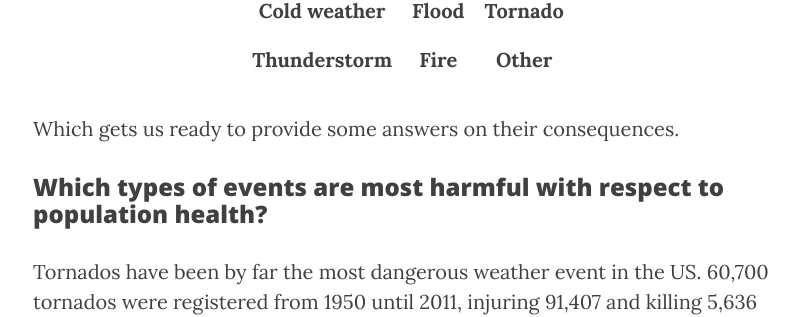
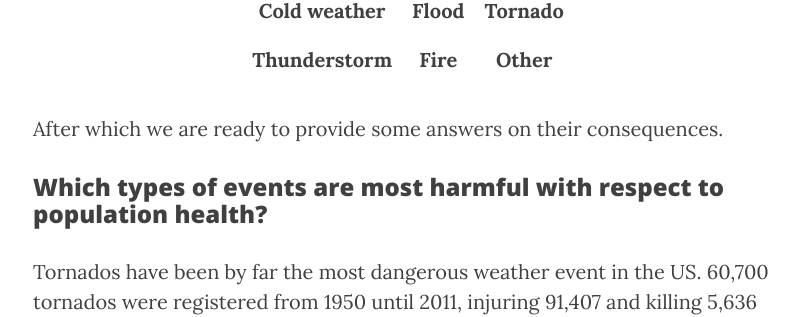
Before and after one commit to jcarlosmayo/jcarlosmayo.github.io, a Jekyll site: the page built from _posts/2015-01-13-extreme-weather-events.markdown, in a window 1280 px wide and 900 px high, scrolled down 947 px. Shown: the part 144-461 px from the top of the window, without its empty margins (232-1033 px from the left). Built offline with Jekyll 4.4.1, drawn with Linux system fonts in a browser that asks for light colours; nearby versions of some CDN libraries.

Commit message:
Update 2015-01-13-extreme-weather-events.markdown

```diff
--- a/_posts/2015-01-13-extreme-weather-events.markdown
+++ b/_posts/2015-01-13-extreme-weather-events.markdown
@@ -56,7 +56,7 @@ to obtain 9 major categories:
 </table>
 
 
-Which gets us ready to provide some answers on their consequences.
+After which we are ready to provide some answers on their consequences.
 
 ### Which types of events are most harmful with respect to population health?
 
```
